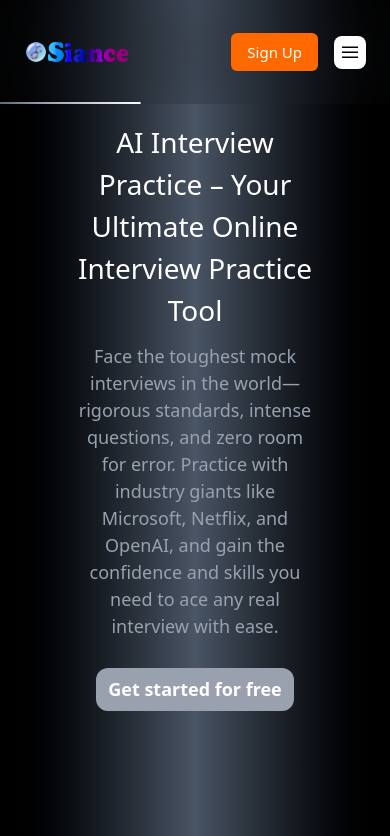
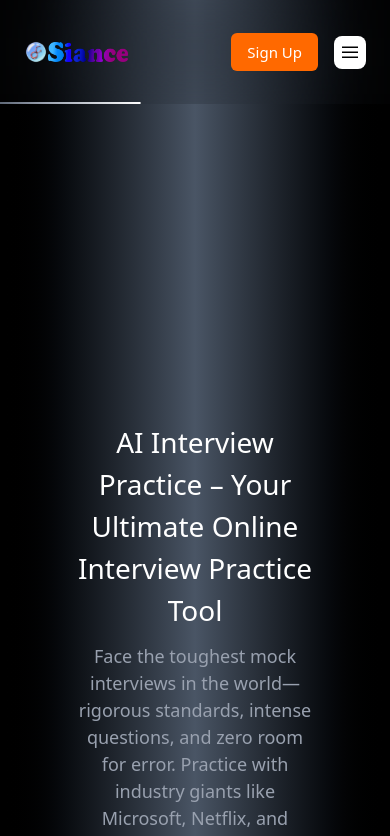
Before and after one commit to Surajithalder088/ai-interviewer-siance, a React (Vite) app: page /mock-interview in a window 390 px wide. Shown: the top 836 px of the page. Built offline with nearby package versions, Linux system fonts and the light colour scheme.

Commit message:
navbar updated

```diff
--- a/src/pages/mockInterview/page.tsx
+++ b/src/pages/mockInterview/page.tsx
@@ -229,7 +229,7 @@
        </div>
       </div>
 
-      <div className="flex flex-col items-center justify-center h-screen gap-4 [@media(max-width:1100px)]:py-[300px] [@media(max-width:1100px)]:w-[100%]">
+      <div className="flex flex-col items-center justify-center h-screen gap-4 [@media(max-width:1100px)]:my-[300px] [@media(max-width:1100px)]:w-[100%]">
         <div className="flex flex-col gap-3 items-center w-[60%]">
           <p className="text-[45px] text-center text-white [@media(max-width:1100px)]:text-[28px]">AI Interview Practice – Your Ultimate Online Interview Practice Tool</p>
           <p className="text-[25px] text-center text-gray-400  [@media(max-width:1100px)]:text-[18px]">Face the toughest mock interviews in the world—rigorous standards, intense questions,
```
